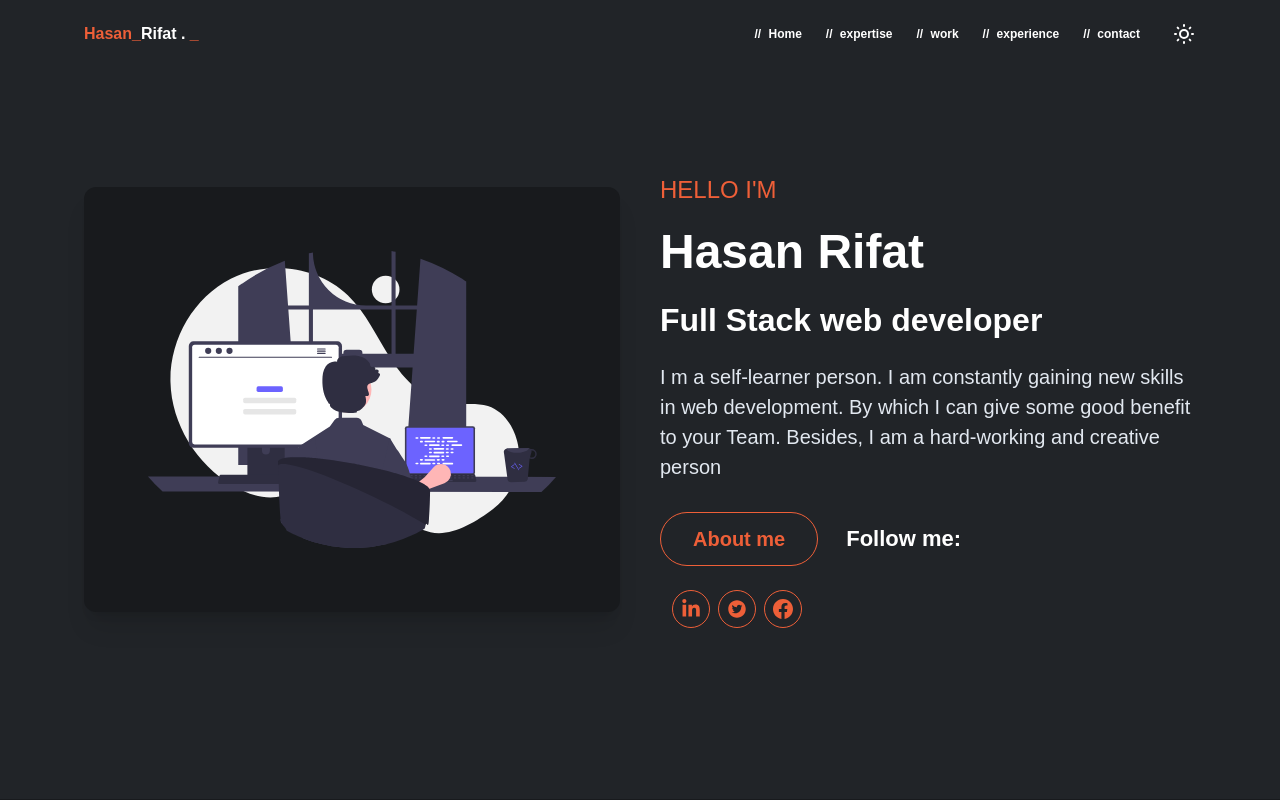
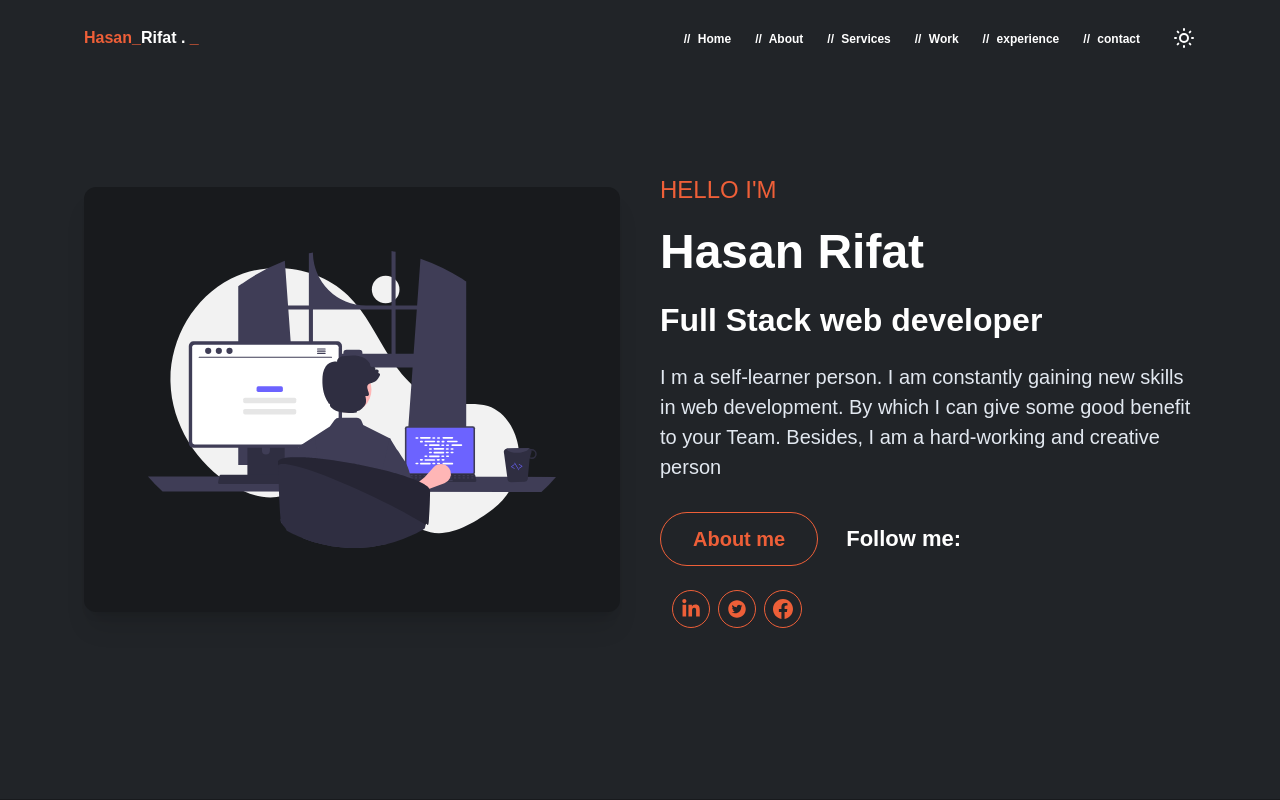
Before and after one commit to Hasan-Rifat/dev-portfolio, a Next.js app: page / in a window 1280 px wide. Shown: the top 800 px of the page. Built offline with nearby package versions, Linux system fonts and the light colour scheme.

Commit message:
some update

```diff
--- a/components/Home/AboutMe.tsx
+++ b/components/Home/AboutMe.tsx
@@ -66,8 +66,13 @@ const AboutMe: React.FC<AboutMeProps> = () => {
               ))}
             </ul>
           </div>
-          <div className="mt-5 lg:mt-0 p-20 relative">
-            <Image src={img} alt="about me image" className="rounded-xl" fill />
+          <div className="p-20 relative">
+            <Image
+              src={img}
+              alt="about me image"
+              className="rounded-xl "
+              fill
+            />
           </div>
         </div>
       </div>
--- a/components/shared/Nav.tsx
+++ b/components/shared/Nav.tsx
@@ -20,19 +20,24 @@ const Nav: React.FC<NavProps> = () => {
       id: 1,
     },
     {
-      name: "expertise",
-      path: "/expertise",
+      name: "About",
+      path: "/about",
       id: 2,
     },
     {
-      name: "work",
-      path: "/work",
+      name: "Services",
+      path: "/services",
       id: 3,
+    },
+    {
+      name: "Work",
+      path: "/experience",
+      id: 4,
     },
     {
       name: "experience",
       path: "/experience",
-      id: 4,
+      id: 6,
     },
     {
       name: "contact",
@@ -94,15 +99,15 @@ const Nav: React.FC<NavProps> = () => {
             >
               <button
                 onClick={() => setOpen(!open)}
-                className="block md:hidden ml-auto"
+                className="block lg:hidden ml-auto"
               >
                 <TfiMenu className="text-2xl" />
               </button>
               <ul
-                className={` w-full md:flex md:items-center md:justify-end px-2 py-5 rounded-xl gap-2  dark:md:bg-[#12121200] dark:md:text-[#fff]
+                className={` w-full lg:flex lg:items-center lg:justify-end px-2 py-5 rounded-xl gap-2  dark:lg:bg-[#12121200] dark:lg:text-[#fff]
                dark:text-[#333333]
                   bg-[#333333] text-[#fff]
-                  md:bg-[#0000] md:text-[#333333]
+                  lg:bg-[#0000] lg:text-[#333333]
                 ${
                   open
                     ? "  dark:bg-[#fff]  block absolute left-0 top-[134%]  md:bg-black transition duration-150 ease-out md:ease-in"
@@ -112,14 +117,14 @@ const Nav: React.FC<NavProps> = () => {
                 {menu.map((item) => (
                   <Link className=" block mx-2" href={item.path} key={item.id}>
                     <li
-                      className="group relative text-xs 2xl:text-xl  dark:hover:text-primary hover:text-primary font-bold
+                      className="group relative text-xs 2xl:text-xl  dark:hover:text-primary hover:text-primary font-bold  inline-block
                     "
                     >
                       <span className="mr-1"> {"//"}</span>
                       <span> {item.name}</span>
 
                       <span
-                        className={` md:absolute md:inset-x-0 md:bottom-0 md:h-0.5 md:origin-left md:scale-x-0 md:transform md:bg-primary md:transition-transform md:duration-300 md:ease-in-out md:group-hover:scale-x-100`}
+                        className={`md:absolute md:inset-x-0 md:bottom-0 md:h-0.5 md:origin-left md:scale-x-0 md:transform md:bg-primary md:transition-transform md:duration-300 md:ease-in-out md:group-hover:scale-x-100`}
                       ></span>
                     </li>
                   </Link>
```
